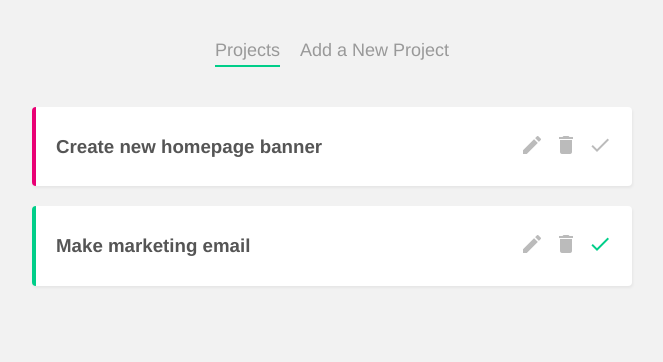
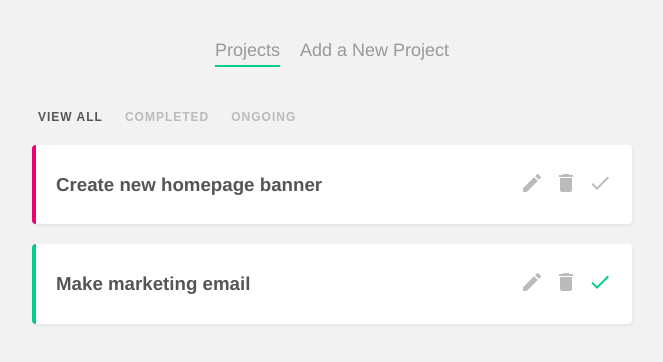
Before and after one commit to lbertoncello/vue-project-planner, a Vue app: page / in a window 1280 px wide. Shown: the top 362 px of the page, without its empty margins (308-971 px from the left). Built offline with nearby package versions, Linux system fonts and the light colour scheme; data requests are answered from the project's data file.

Commit message:
feat: create FilterNav component

```diff
--- /dev/null
+++ b/src/components/FilterNav.vue
@@ -0,0 +1,46 @@
+<template>
+  <nav class="filter-nav">
+    <button
+      @click="updateFilter('all')"
+      :class="{ active: currentFilter === 'all' }"
+    >View All</button>
+    <button
+      @click="updateFilter('completed')"
+      :class="{ active: currentFilter === 'completed' }"
+    >Completed</button>
+    <button
+      @click="updateFilter('ongoing')"
+      :class="{ active: currentFilter === 'ongoing' }"
+    >Ongoing</button>
+  </nav>
+</template>
+
+<script>
+export default {
+  props: [ 'currentFilter' ],
+  methods: {
+    updateFilter(by) {
+      this.$emit('filterChange', by)
+    }
+  }
+}
+</script>
+
+<style>
+  .filter-nav button {
+    background: none;
+    border: none;
+    color: #bbb;
+    outline: none;
+    font-size: 12px;
+    text-transform: uppercase;
+    margin-right: 10px;
+    letter-spacing: 1px;
+    font-weight: bold;
+    cursor: pointer;
+  }
+
+  .filter-nav button.active {
+    color: #555;
+  }
+</style>
--- a/src/views/Home.vue
+++ b/src/views/Home.vue
@@ -1,5 +1,7 @@
 <template>
   <div class="home">
+    <!-- $event is the var which stores the value passed on $emit. -->
+    <FilterNav @filterChange="handleFilterChange" :currentFilter="currentFilter" />
     <div v-if="projects.length">
       <div v-for="project in projects" :key="project.id">
         <SingleProject :project="project"
@@ -12,13 +14,15 @@
 
 <script>
 import SingleProject from '../components/SingleProject.vue'
+import FilterNav from '../components/FilterNav.vue'
 
 export default {
   name: 'Home',
-  components: { SingleProject },
+  components: { SingleProject, FilterNav },
   data() {
     return {
-      projects: []
+      projects: [],
+      currentFilter: 'all'
     }
   },
   mounted() {
@@ -34,6 +38,9 @@ export default {
     handleComplete(id) {
       let project = this.projects.find((project) => project.id === id)
       project.complete = !project.complete
+    },
+    handleFilterChange(filter) {
+      this.currentFilter = filter
     }
   }
 }
```
